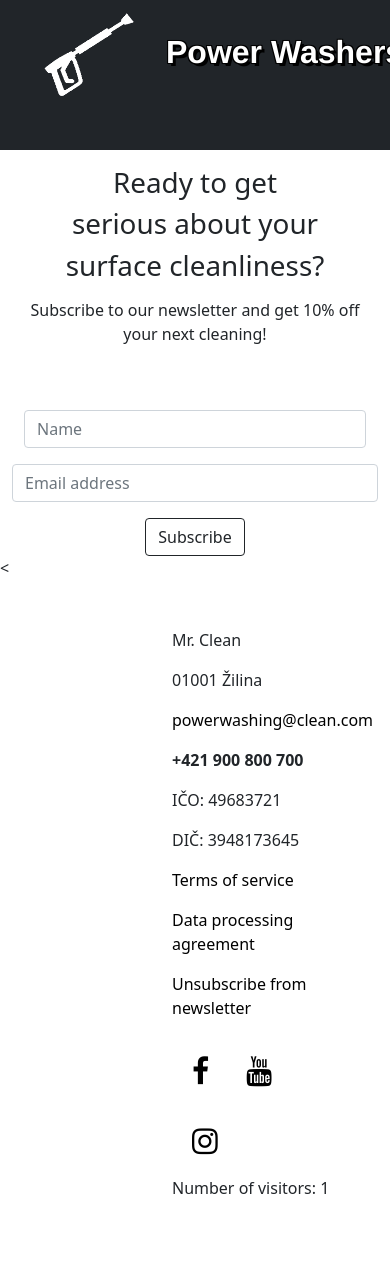
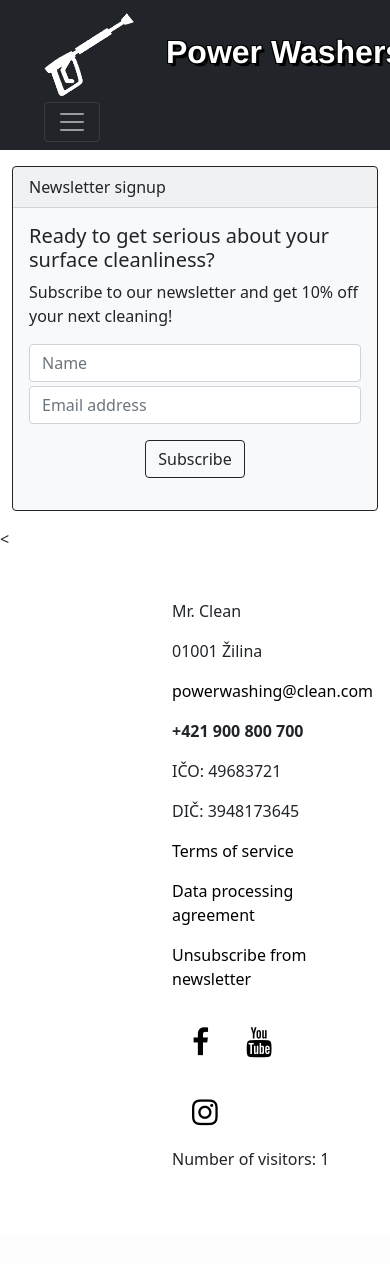
Before and after one commit to BoredBrick/VAII-Pressure-Washers-with-backend, a PHP site: page /newsletter.php in a window 390 px wide; the page is wider, and only the part inside the window is pictured. After the commit the page ends 1165 px from the top of that part, so only its background shows below. Run offline with PHP 8.4, Linux system fonts and the light colour scheme; tables that the repository leaves empty or names only in its code hold one stand-in row (values such as "Sample post"); some libraries are stand-ins or nearby versions.

Commit message:
Better responsivity, nicer newsletter signup

```diff
--- a/about-us.php
+++ b/about-us.php
@@ -71,19 +71,19 @@ if ($app->loggedIn()) {
     <h2 class="jobs">Some of our jobs</h2>
     </div>
     <div class="row mx-auto">
-        <div class="col col-sm-12 col-lg-4 ">
+        <div class="col-xs-12 col-lg-4 ">
             <div class="comp">
                 <img src="img/before.jpeg"/>
                 <img src="img/after.jpeg"/>
             </div>
         </div>
-        <div class="col col-sm-12 col-lg-4">
+        <div class=" col-xs-12 col-lg-4">
             <div class="comp">
                 <img src="img/before2.jpeg"/>
                 <img src="img/after2.jpeg"/>
             </div>
         </div>
-        <div class="col-4 col-sm-12 col-lg-4">
+        <div class="col-xs-12 col-lg-4">
             <div class="comp">
                 <img src="img/before3.jpeg"/>
                 <img src="img/after3.jpeg"/>
--- a/header.php
+++ b/header.php
@@ -1,25 +1,24 @@
-
 <script type="text/javascript" src="js/modals.js"></script>
 
 <body>
-<nav class="navbar sticky-top navbar-expand-lg  bg-dark">
-    <div class="container-fluid ">
+<nav class="navbar navbar-dark sticky-top navbar-default navbar-expand-xl bg-dark">
+    <div class="container-fluid  ">
         <a href="index.php" class="navbar-brand" id="logo-text"
         ><img
-                src="img/washingGun.png"
-                alt="Washing gun"
-                width="90"
-                height="84"
+                    src="img/washingGun.png"
+                    alt="Washing gun"
+                    width="90"
+                    height="84"
 
-        />Power Washers</a
+            />Power Washers</a
         >
         <button
                 class="navbar-toggler"
                 type="button"
                 data-bs-toggle="collapse"
-                data-bs-target="#navItems"
-        >
+                data-bs-target="#navItems">
             <span class="navbar-toggler-icon"></span>
+
         </button>
         <div class="collapse navbar-collapse" id="navItems">
             <ul class="navbar-nav ms-auto">
@@ -102,7 +101,8 @@
                                name="passwordConfirm" placeholder="Confirm password" required/>
                     </div>
                     <div class="modal-footer d-block">
-                        <p class="float-start">Already registered? <a class="link-dark" id="openReq" href="#" data-bs-toggle="modal"
+                        <p class="float-start">Already registered? <a class="link-dark" id="openReq" href="#"
+                                                                      data-bs-toggle="modal"
                                                                       data-bs-target="#modalFormLogin">Log in</a></p>
                         <button type="submit" onclick="register()" class="btn btn-dark float-end">Register</button>
                     </div>
--- a/newsletter.php
+++ b/newsletter.php
@@ -24,7 +24,8 @@ $app = new App();
     <script src="https://ajax.googleapis.com/ajax/libs/jquery/3.5.1/jquery.min.js"></script>
     <script src="https://cdn.jsdelivr.net/npm/bootstrap@5.1.1/dist/js/bootstrap.bundle.min.js"></script>
     <link rel="stylesheet" href="css/newsletter.css"/>
-    <script src="plugins/toast/jquery.toast.min.js""></script>
+    <script src="plugins/toast/jquery.toast.min.js"
+    "></script>
     <link rel="stylesheet" href="plugins/toast/jquery.toast.min.css"/>
 
     <script src="js/forms.js"
@@ -40,46 +41,38 @@ if ($app->loggedIn()) {
     include("header.php");
 }
 ?>
-<div class="container about-newsletter">
-    <section class="news-cont">
-        <h1 class="news-text">Ready to get</h1>
-        <h1 class="news-text">serious about your</h1>
-        <h1 class="news-text">surface cleanliness?</h1>
-    </section>
-    <p>Subscribe to our newsletter and get 10% off your next cleaning!</p>
 
-    <div class="container mx-auto form-cont">
-        <form method="POST" onsubmit="return false" id="news-form"
-        <div class="row  mb-3">
-            <div class="col-sm-3 mx-auto news-input" id="name-input">
+
+<div class="row mx-auto mt-3">
+    <div class="col col-md-4 mx-auto">
+        <div class="card border-dark bg-light mb-3">
+            <div class="card-header">Newsletter signup</div>
+            <div class="card-body">
+                <h5 class="card-title">Ready to get serious about your surface cleanliness?</h5>
+                <p class="card-text">Subscribe to our newsletter and get 10% off your next cleaning!</p>
+                <form method="POST" onsubmit="return false" id="news-form">
+                    <div class="row  mt-3 mb-1">
+                        <div class="col-md-7  mx-auto news-input" id="name-input">
                             <input type="text" class="form-control name-input" placeholder="Name" id="name" required>
                         </div>
                     </div>
                     <div class="row  mb-3">
-            <div class="col-sm-3 mx-auto news-input" id="email-input">
-                <input type="email" class="form-control email-input" placeholder="Email address" id="mail" required>
+                        <div class="col-md-7  mx-auto news-input" id="email-input">
+                            <input type="email" class="form-control email-input" placeholder="Email address" id="mail"
+                                   required>
                         </div>
                     </div>
-        <div class="container">
-            <button type="submit" onclick="newsletterSignUp()" class="btn btn-outline-dark" value="Subscribe"
-            >Subscribe
+                    <div class="row mb-3">
+                        <div class="col-7 mx-auto text-center">
+                            <button type="submit" onclick="newsletterSignUp()" class="btn btn-block btn-outline-dark"
+                                    value="Subscribe">Subscribe
                             </button>
                         </div>
+                    </div>
+
                 </form>
             </div>
-
         </div>
-
-
-<div class="toast" role="alert">
-    <div class="toast-header" id="toast">
-        <img src="..." class="rounded me-2" alt="...">
-        <strong class="me-auto">Bootstrap</strong>
-        <small class="text-muted">11 mins ago</small>
-        <button type="button" class="btn-close" data-bs-dismiss="toast"></button>
-    </div>
-    <div class="toast-body">
-        Hello, world! This is a toast message.
     </div>
 </div>
 
```
Lines whose indentation alone changed are shown as unchanged.
